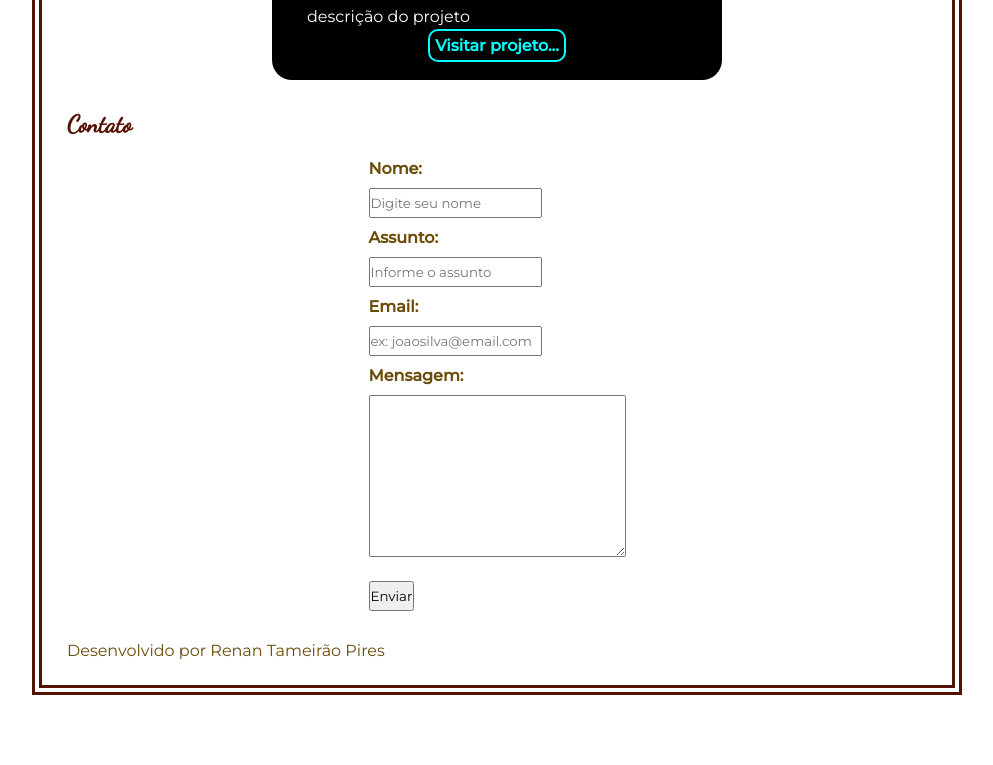
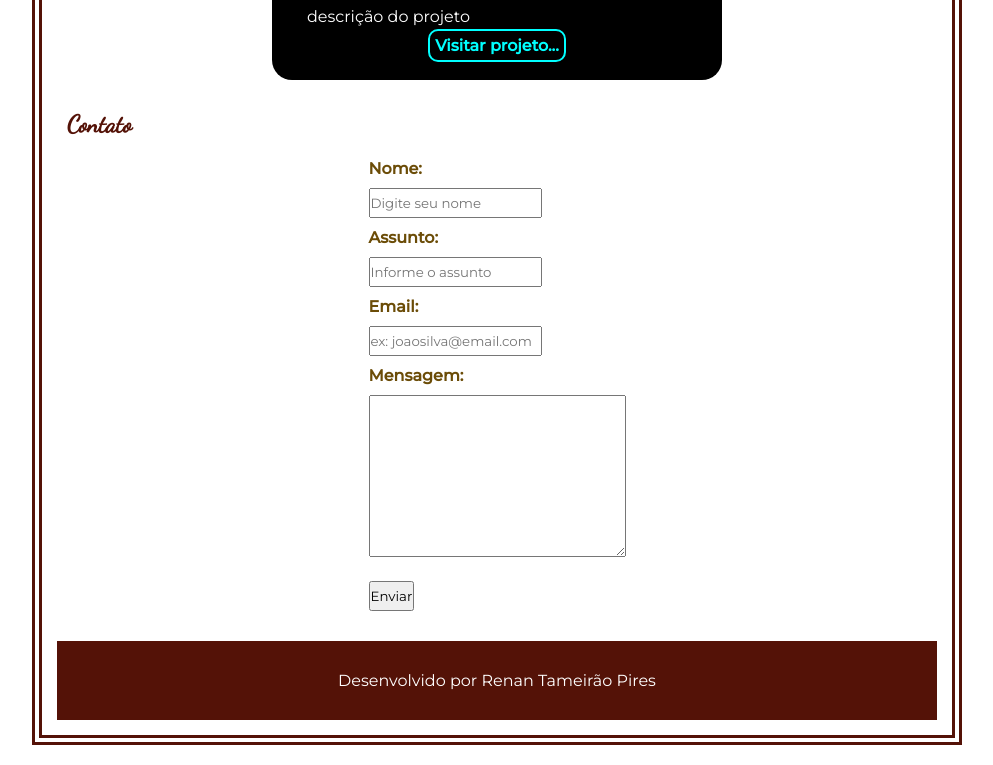
Before and after one commit to RenanDeveloper/portfolio, a plain HTML site: page index.html in a window 1280 px wide. Shown: the part 2926-3691 px from the top of the page, without its empty margins (143-1136 px from the left). Before the commit the page ends 3641 px from the top, so only its background shows below. Drawn offline with Linux system fonts and the light colour scheme; a web font is replaced by a local one.

Commit message:
Estilização CSS do rodapé.

```diff
--- a/css/style.css
+++ b/css/style.css
@@ -178,3 +178,12 @@ form input{
 form input:focus{
     background-color: lightgray;
 }
+
+footer{
+    text-align: center;
+    background-color: #541207;
+    color: #FFF;
+    width: 100%;
+    margin: 0;
+    padding: 30px;
+}
```
